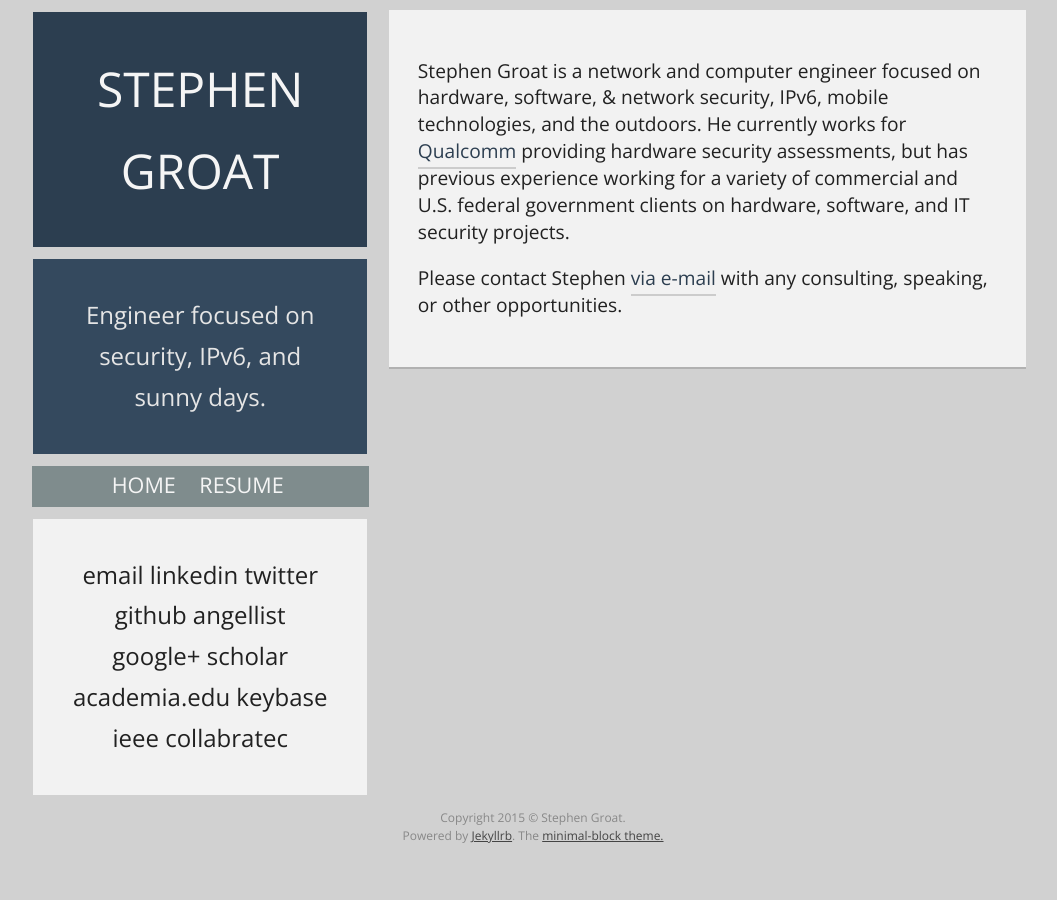
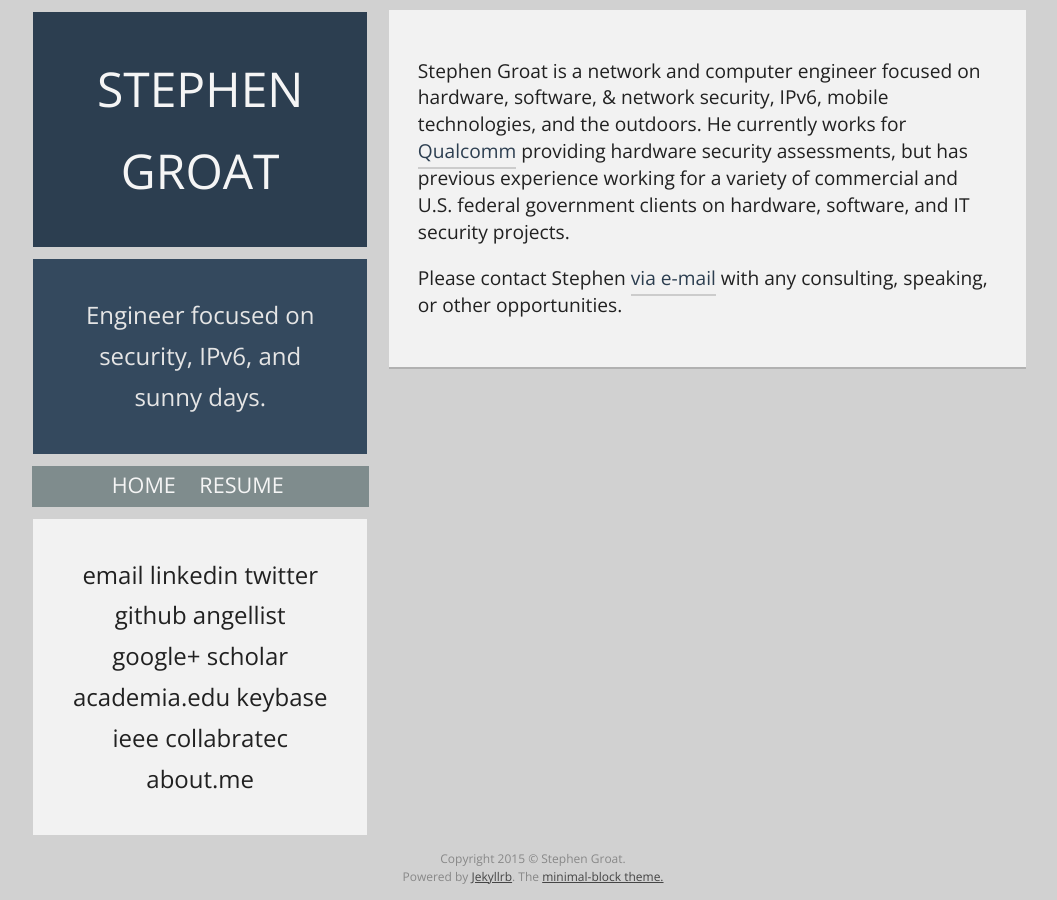
Before and after one commit to drvy/minimal-block, a Jekyll site: the page built from index.html, in a window 1280 px wide. Shown: the whole page, without its empty margins (107-1164 px from the left). Built offline with Jekyll 4.4.1, drawn with Linux system fonts in a browser that asks for light colours; the list of posts is cut into pages by our own code.

Commit message:
add about.me

```diff
--- a/_layouts/default.html
+++ b/_layouts/default.html
@@ -56,6 +56,7 @@
             <a href="https://vt.academia.edu/StephenGroat" title="Profile in Academia.edu" target="_blank">academia.edu</a>
             <a href="https://keybase.io/{{ site.keybase }}" tite="Profile in Keybase" target="-blank">Keybase</a>
             <a href="https://ieee-collabratec.ieee.org/app/p/{{ site.ieee-collabratec }}" tite="Profile in IEEE Collabratec" target="-blank">IEEE Collabratec</a>
+            <a href="https://about.me/{{ site.about-me }}" tite="Profile in about.me" target="-blank">about.me</a>
             <!--a href="{{ site.url }}/feed.xml" title="Suscribe to RSS" target="_blank">rss</a-->
         </div>
 
```
